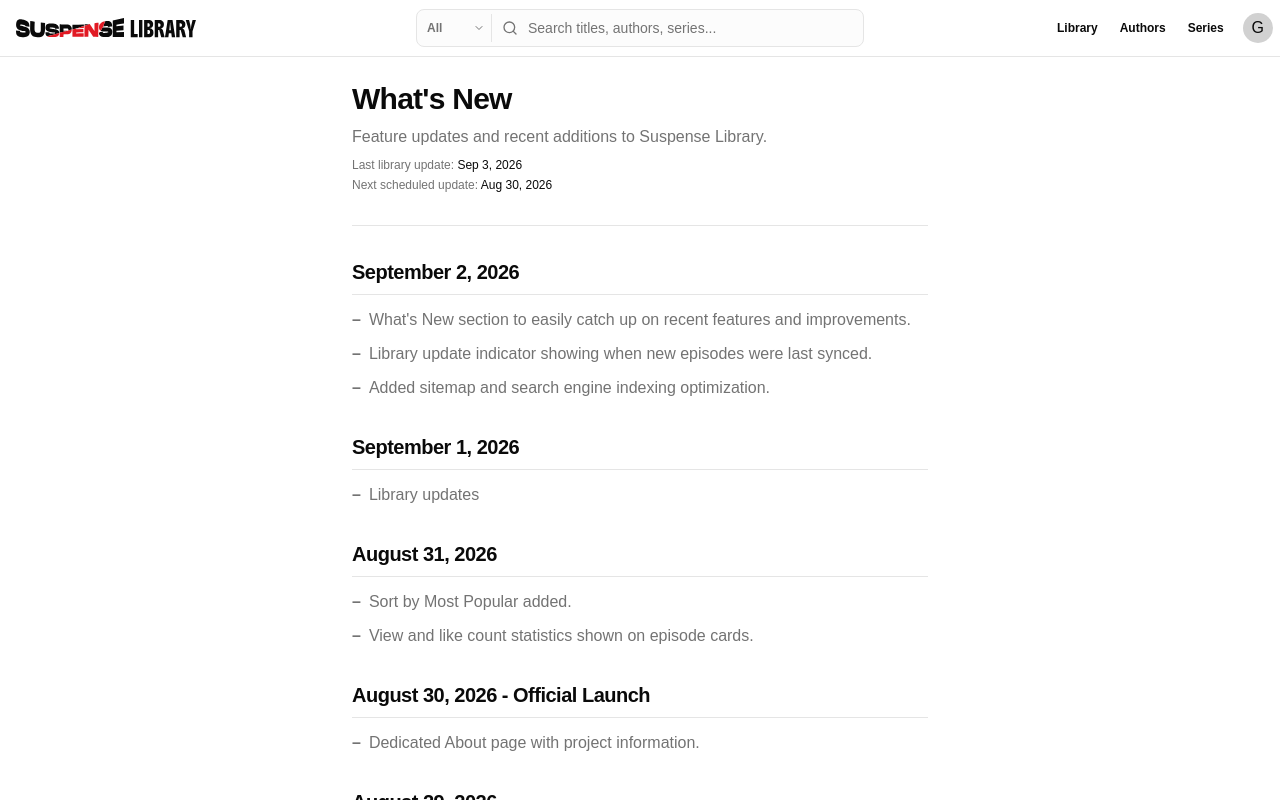
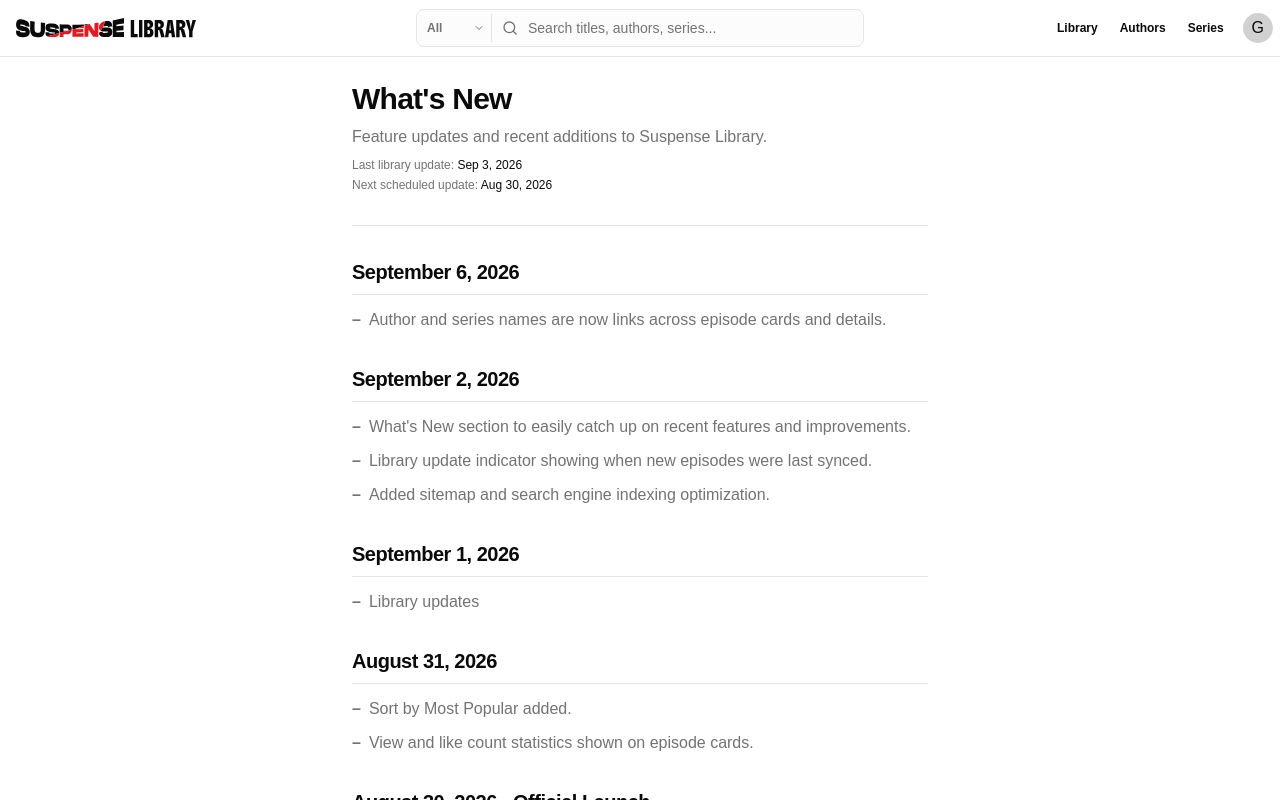
Before and after one commit to Rich1997/SuspenseLibrary, a React (Vite) app: page /whats-new in a window 1280 px wide. Built offline with nearby package versions, Linux system fonts and the light colour scheme.

Commit message:
chore: add Whats New entry for author & series links

```diff
--- a/src/pages/WhatsNewPage.tsx
+++ b/src/pages/WhatsNewPage.tsx
@@ -8,6 +8,12 @@ interface ChangelogGroup {
 }
 
 const CHANGELOG: ChangelogGroup[] = [
+  {
+    date: 'September 6, 2026',
+    items: [
+      'Author and series names are now links across episode cards and details.',
+    ],
+  },
   {
     date: 'September 2, 2026',
     items: [
```
